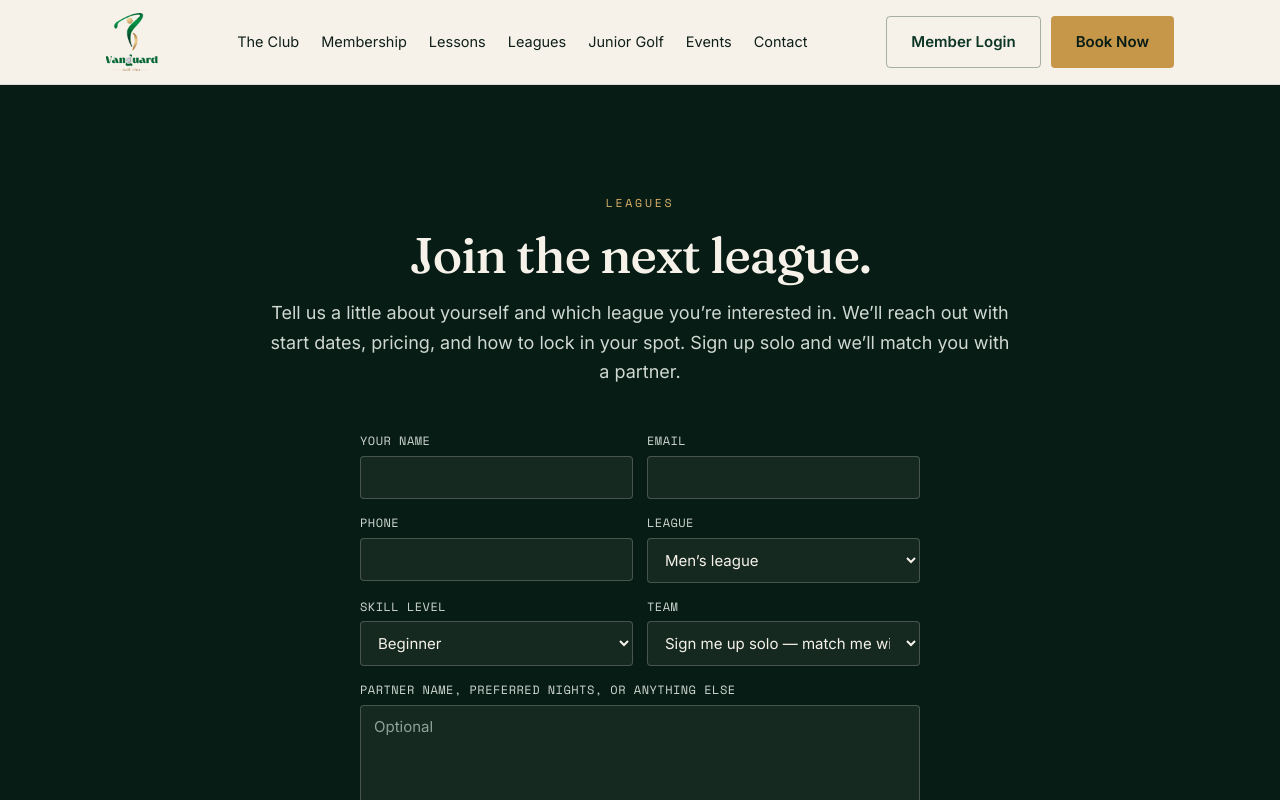
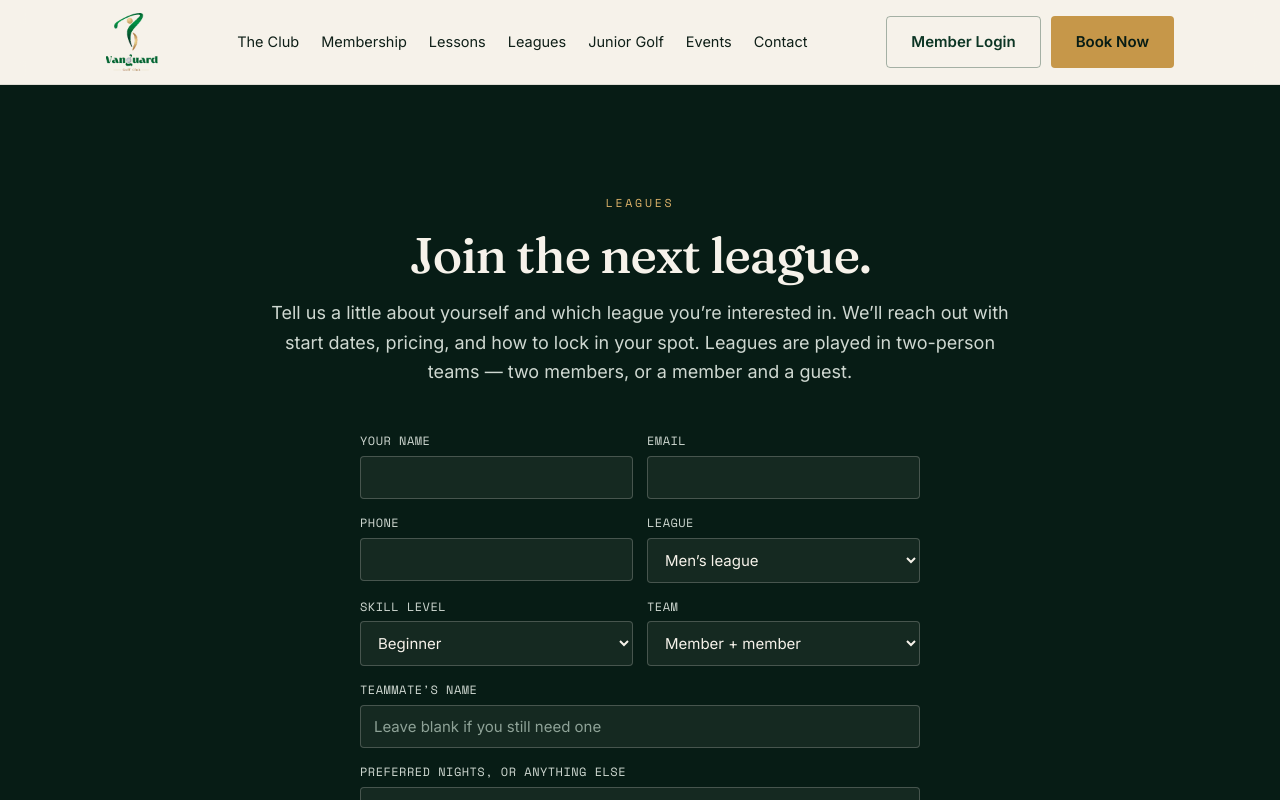
Before and after one commit to Jeanzhu23/vanguard-next, a Next.js app: page /leagues/signup in a window 1280 px wide. Shown: the top 800 px of the page. Built offline with nearby package versions, Linux system fonts and the light colour scheme.

Commit message:
Men's league: team sign-up

```diff
--- a/app/leagues/page.js
+++ b/app/leagues/page.js
@@ -55,19 +55,19 @@ export default function Leagues() {
             <span className="tag">Coming soon · Launching this season</span>
             <h3 style={{ marginTop: 14 }}>Men&rsquo;s League. Bragging rights, every week.</h3>
             <p style={{ color: "var(--bone-dim)" }}>
-              Grab a partner, pick your night, and go to war on TrackMan. Handicaps level the field,
+              Pick your teammate, pick your night, and go to war on TrackMan. Handicaps level the field,
               so the scratch player and the weekend hack both have a real shot at the top of the board.
               Weekly prizes, a live leaderboard, and a season-ending championship with your name on
               the line. Cold drinks, loud bays, and a lot of trash talk.
             </p>
             <ul>
-              <li>2-person teams &mdash; sign up solo and we&rsquo;ll match you</li>
+              <li>2-person teams &mdash; two members, or a member and a guest</li>
               <li>Net &amp; Gross leaderboards: your best weeks count</li>
               <li>Weekly prizes, plus the Vanguard Championship to close the season</li>
               <li>Open 24/7, so make-up rounds fit your schedule</li>
             </ul>
             <Link href="/leagues/signup" className="btn btn-primary" style={{ marginTop: 12 }}>
-              Get on the list →
+              Sign up your team →
             </Link>
           </div>
         </div>
--- a/app/leagues/signup/page.js
+++ b/app/leagues/signup/page.js
@@ -16,8 +16,8 @@ export default function LeagueSignup() {
           <h2>Join the next league.</h2>
           <p>
             Tell us a little about yourself and which league you&rsquo;re interested in. We&rsquo;ll
-            reach out with start dates, pricing, and how to lock in your spot. Sign up solo and
-            we&rsquo;ll match you with a partner.
+            reach out with start dates, pricing, and how to lock in your spot. Leagues are played in
+            two-person teams &mdash; two members, or a member and a guest.
           </p>
         </div>
 
@@ -51,13 +51,18 @@ export default function LeagueSignup() {
             <div>
               <label htmlFor="lteam">Team</label>
               <select id="lteam" name="team">
-                <option>Sign me up solo &mdash; match me with a partner</option>
-                <option>I have a partner</option>
+                <option>Member + member</option>
+                <option>Member + guest</option>
+                <option>I need a teammate</option>
               </select>
             </div>
           </div>
           <div>
-            <label htmlFor="lmsg">Partner name, preferred nights, or anything else</label>
+            <label htmlFor="lpartner">Teammate&rsquo;s name</label>
+            <input id="lpartner" type="text" name="teammate" placeholder="Leave blank if you still need one" />
+          </div>
+          <div>
+            <label htmlFor="lmsg">Preferred nights, or anything else</label>
             <textarea id="lmsg" name="message" placeholder="Optional"></textarea>
           </div>
 
```
